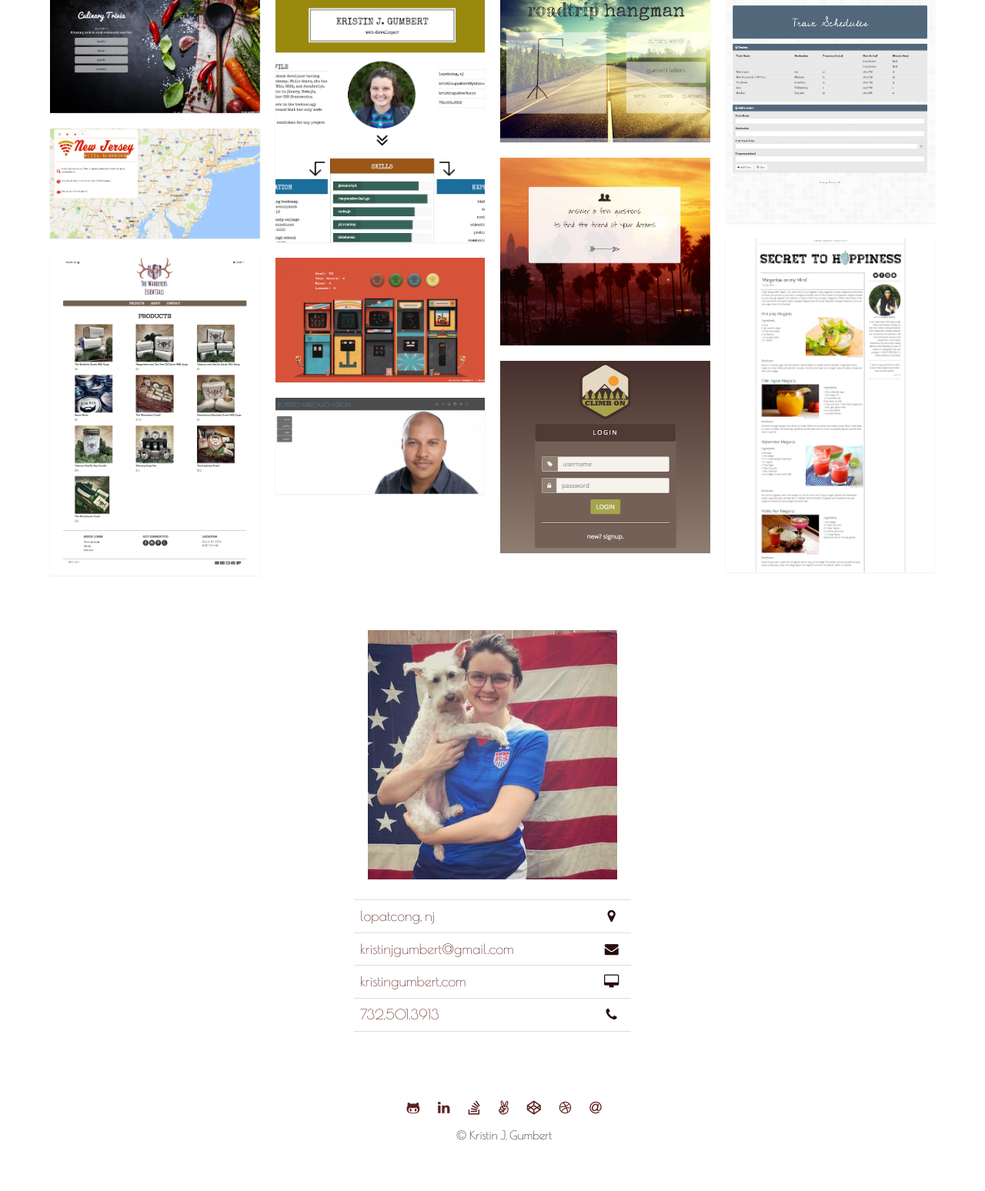
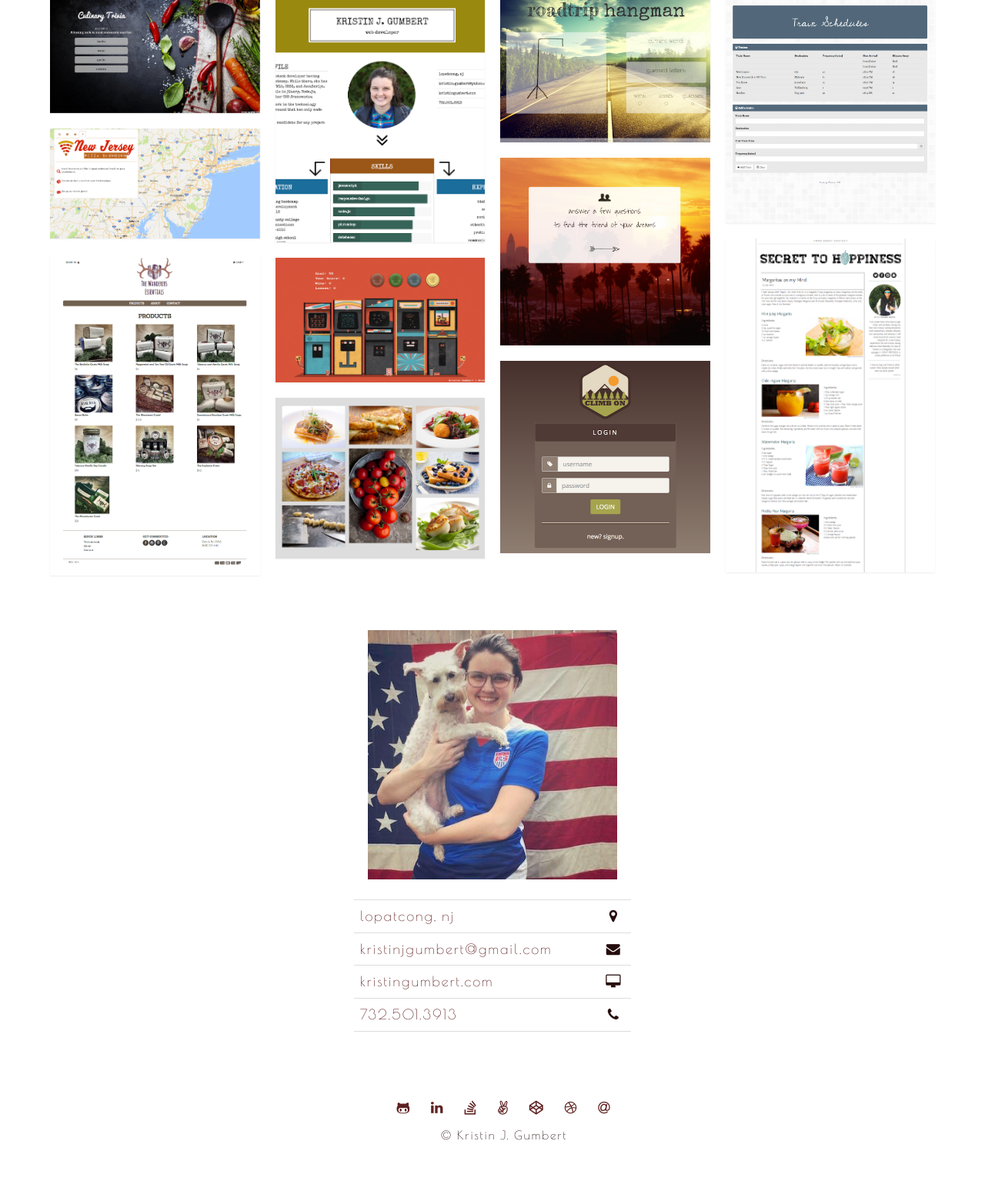
Before and after one commit to kjgum/kjgum, a PHP site: page / in a window 1280 px wide. Shown: the part 205-1753 px from the top of the page at 77% size. Run offline with PHP 8.4, Linux system fonts and the light colour scheme; some libraries are stand-ins or nearby versions; some web fonts are replaced.

Commit message:
natatlie

```diff
--- a/index.html
+++ b/index.html
@@ -138,7 +138,7 @@
                 </tr>
                 <tr>
                     <td class="text-right" style="letter-spacing: 2px;">
-                    <h4><a href="/kjgumbert.pdf" target="_blank">resume</a></h4></td>
+                        <h4><a href="/kjgumbert.pdf" target="_blank">resume</a></h4></td>
                 </tr>
                 <tr>
                     <td class="text-right" style="letter-spacing: 2px;">
@@ -221,16 +221,16 @@
                                 <a href="http://wandereressentials.herokuapp.com/" class=""><img src="/img/weApp2.png" alt="" target="_blank"></a>
                             </div>
                         </div>
-                        <div class="item">
+                        <!-- <div class="item">
                             <div class="animate-box">
                                 <a href="https://rjmv.herokuapp.com/" class=""><img src="/img/robertoApp.png" alt="" target="_blank"></a>
                             </div>
+                        </div> -->
+                        <div class="item">
+                            <div class="animate-box">
+                                <a href="http://nataliebiondi.com" class=""><img src="/img/natalie.png" alt="" target="_blank"></a>
+                            </div>
                         </div>
-                        <!--                         <div class="item">
-                            <div class="animate-box">
-                                <a href="#" class=""><img src="/img/sf2.jpg" alt="" target="_blank"></a>
-                            </div>
-                        </div> -->
                         <div class="item">
                             <div class="animate-box">
                                 <a href="http://lit-brook-28883.herokuapp.com/" class=""><img src="/img/climbon.png" alt="" target="_blank"></a>
@@ -334,10 +334,9 @@
                 <div class="container">
                     <div class="row">
                         <div class="col-md-4 text-center">
-
                         </div>
                         <div class="col-md-4 text-center">
-                                                    <br>
+                            <br>
                             <br>
                             <img src="/img/meUS.jpg" width="90%">
                             <br>
@@ -380,12 +379,12 @@
                                     <td></td>
                                 </tr>
                             </table>
-<!--                             <br> &nbsp;&nbsp;Kristin Gumbert is a qualified web developer having attended Rutgers Coding Bootcamp. While there, she has fine-tuned her skills in HTML5, CSS3, and JavaScript. Kristin is also knowledgeable in jQuery, Node.js, Photoshop, Bootstrap and other CSS frameworks.
+                            <!--                             <br> &nbsp;&nbsp;Kristin Gumbert is a qualified web developer having attended Rutgers Coding Bootcamp. While there, she has fine-tuned her skills in HTML5, CSS3, and JavaScript. Kristin is also knowledgeable in jQuery, Node.js, Photoshop, Bootstrap and other CSS frameworks.
                             <br>&nbsp;&nbsp;While Kristin’s goal is to work in the technology field, she has a broad background that has only made her a stronger individual. Currently, Kristin is the head server at the Ryland Inn.
                             <br> &nbsp;&nbsp;Kristin is no stranger to the restaurant industry, having spent several years working in a kitchen and serving in the front of house. Prioritization, multi-tasking, and attention to detail come naturally to Kristin. Being in this industry for so long, Kristin has a very broad appreciation of learning and the process that goes into hard work. -->
                         </div>
                         <div class="col-md-4 text-left">
-<!--                             <br> &nbsp;&nbsp;Ever since Kristin was a child, she has always participated in sports leading up to playing softball in college. With this comes discipline and perseverance. Whether it’s working alone or working with a team, Kristin will always prevail no matter the circumstances.
+                            <!--                             <br> &nbsp;&nbsp;Ever since Kristin was a child, she has always participated in sports leading up to playing softball in college. With this comes discipline and perseverance. Whether it’s working alone or working with a team, Kristin will always prevail no matter the circumstances.
                             <br> &nbsp;&nbsp;Having a background in teaching, Kristin has very strong communication skills. Mentoring and problem solving are just two things that made her a successful teacher.
                             <br> &nbsp;&nbsp;
                             <strong>Kristin Gumbert is a superb candidate for any project or job that comes her way.</strong>
--- a/public/css/style.css
+++ b/public/css/style.css
@@ -29,7 +29,9 @@ img {
     height: auto;
 }
 
-
+#about {
+    letter-spacing: 2px;
+}
 
 
 ::-webkit-selection {
```
Also changed, not shown: public/img/natalie.png (added).
